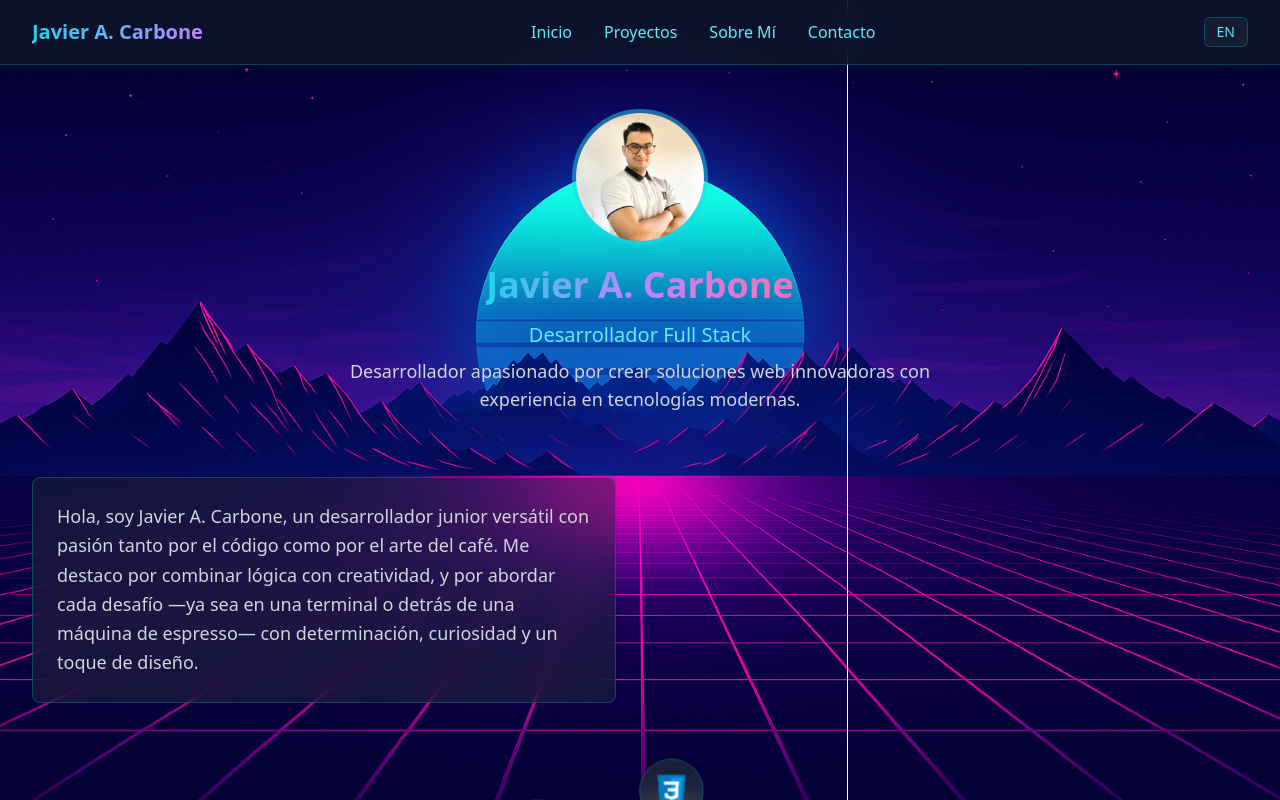
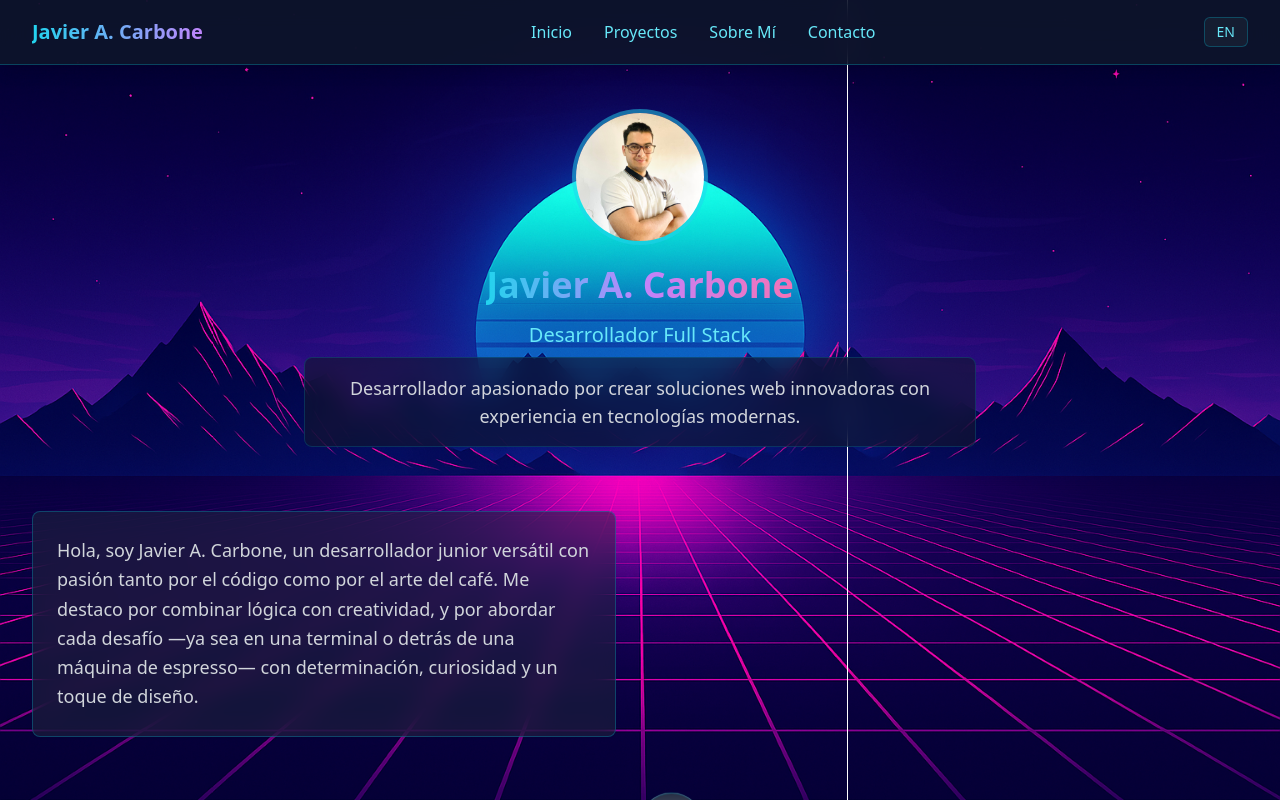
Before and after one commit to Ernott/ernottportfolio.io, a React (Vite) app: page / in a window 1280 px wide. Shown: the top 800 px of the page. Built offline with nearby package versions, Linux system fonts and the light colour scheme.

Commit message:
Add text background
Add a background to the text in the HeroSection.

```diff
--- a/src/components/HeroSection.tsx
+++ b/src/components/HeroSection.tsx
@@ -1,3 +1,4 @@
+
 import { Avatar, AvatarImage, AvatarFallback } from "@/components/ui/avatar";
 import { Content } from "@/types/portfolio";
 interface HeroSectionProps {
@@ -24,7 +25,7 @@ const HeroSection = ({
       </div>
 
       <p className="text-xl text-cyan-300 mb-2">{currentContent.title}</p>
-      <p className="text-lg text-gray-300 max-w-2xl mx-auto">
+      <p className="text-lg text-gray-300 max-w-2xl mx-auto bg-slate-900/60 backdrop-blur-md rounded-lg px-6 py-4 border border-cyan-500/20">
         {currentContent.about}
       </p>
     </section>;
```
